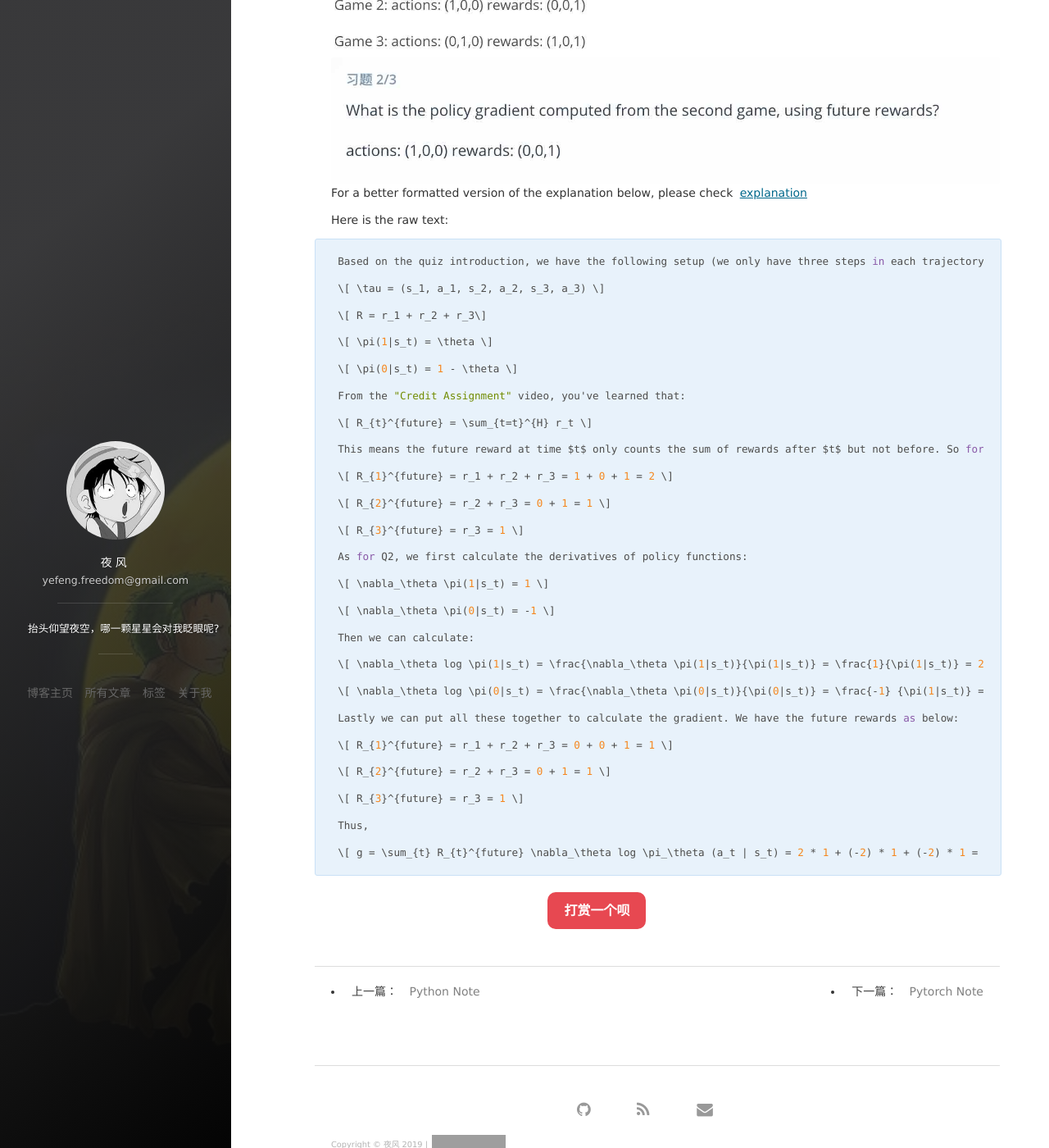
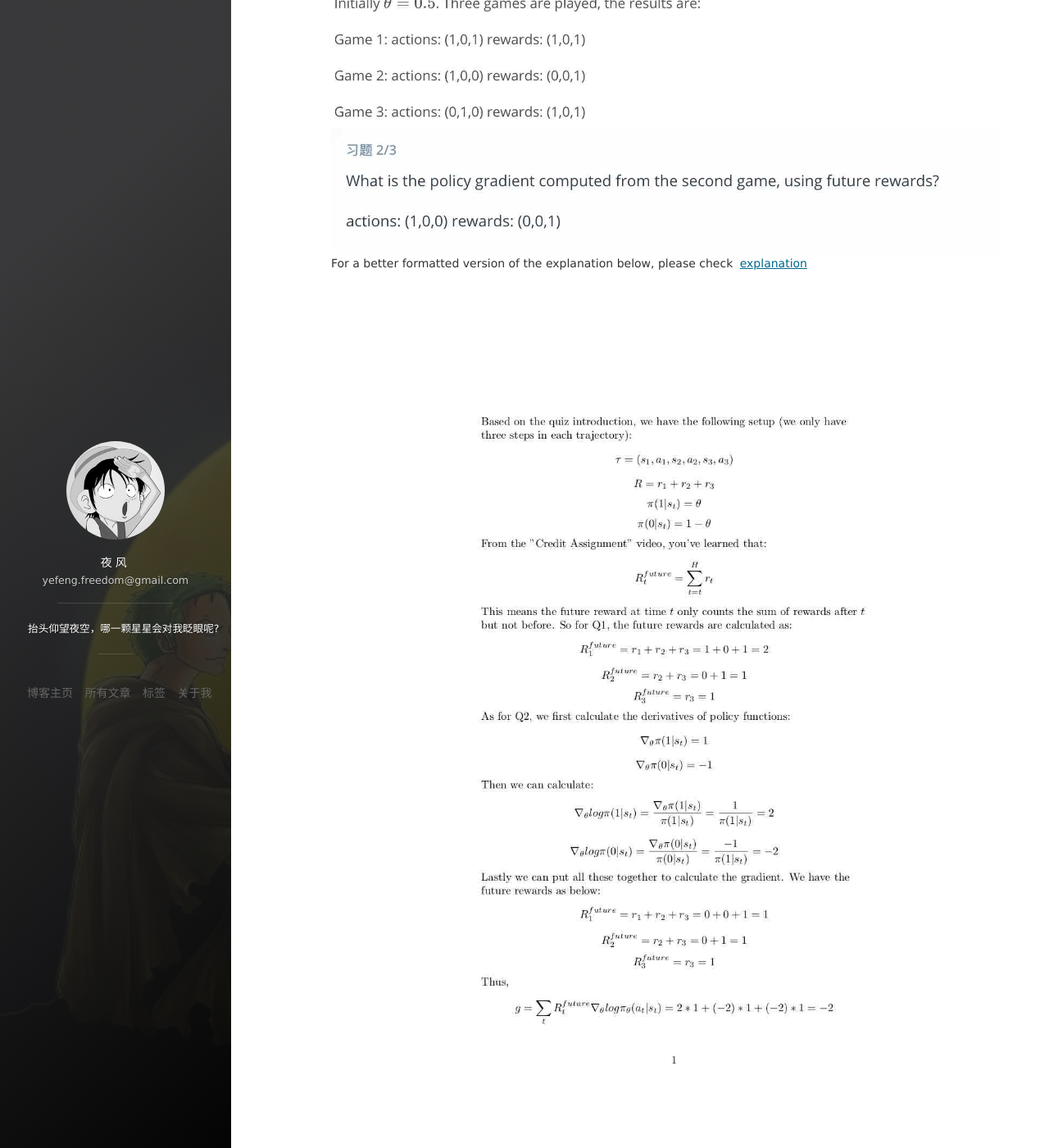
Before and after one commit to yefengjie/yefengjie.github.io, a Jekyll site: the page built from _posts/2018-11-30-ai_reinforcement_learning_notes.md, in a window 1280 px wide and 1400 px high, scrolled down 7009 px. Shown: the whole window at 82% size. Built offline with Jekyll 4.4.1, drawn with Linux system fonts in a browser that asks for light colours; nearby versions of some CDN libraries; comment, search, counter and statistics services are not loaded; grey boxes are pictures that could not be loaded.

Commit message:
doc: update note

```diff
--- a/_posts/2018-11-30-ai_reinforcement_learning_notes.md
+++ b/_posts/2018-11-30-ai_reinforcement_learning_notes.md
@@ -54,129 +54,107 @@
 For a pool layer with a size 2 and stride 2, the output dimension will be reduced by a factor of 2. Read the comments in the code below to see the output size for each layer.
 
 ### Policy-Based Methods Study plan(for review in future)
+
 #### Lesson: Introduction to Policy-Based Methods
 In this lesson, you will learn about methods such as hill climbing, simulated annealing, and adaptive noise scaling. You'll also learn about cross-entropy methods and evolution strategies.
+
 #### Lesson: Policy Gradient Methods
 In this lesson, you'll study REINFORCE, along with improvements we can make to lower the variance of policy gradient algorithms.
+
 #### Lesson: Proximal Policy Optimization
 In this lesson, you'll learn about Proximal Policy Optimization (PPO), a cutting-edge policy gradient method.
+
 #### Lesson: Actor-Critic Methods
 In this lesson, you'll learn how to combine value-based and policy-based methods, bringing together the best of both worlds, to solve challenging reinforcement learning problems.
+
 #### Lesson: Deep RL for Finance (Optional)
 In this optional lesson, you'll learn how to apply deep reinforcement learning techniques for optimal execution of portfolio transactions.
+
 #### Resources (Optional)
 - Read the most famous [blog post](http://karpathy.github.io/2016/05/31/rl/) on policy gradient methods.
 - Implement a policy gradient method to win at Pong in this [Medium post](https://medium.com/@dhruvp/how-to-write-a-neural-network-to-play-pong-from-scratch-956b57d4f6e0).
 - Learn more about [evolution strategies](https://blog.openai.com/evolution-strategies/) from OpenAI.
+
 ### Value-based Methods vs Policy-based Methods
 - With value-based methods, the agent uses its experience with the environment to maintain an estimate of the optimal action-value function. The optimal policy is then obtained from the optimal action-value function estimate.
 - Policy-based methods directly learn the optimal policy, without having to maintain a separate value function estimate.
+
 ### Policy Function Approximation
 - In deep reinforcement learning, it is common to represent the policy with a neural network.
     - This network takes the environment state as input.
     - If the environment has discrete actions, the output layer has a node for each possible action and contains the probability that the agent should select each possible action.
 - The weights in this neural network are initially set to random values. Then, the agent updates the weights as it interacts with (and learns more about) the environment.
+
 ### More on the Policy
 - Policy-based methods can learn either stochastic or deterministic policies, and they can be used to solve environments with either finite or continuous action spaces.
+
 ### Hill Climbing
 - Hill climbing is an iterative algorithm that can be used to find the weights \thetaθ for an optimal policy.
 - At each iteration,
     - We slightly perturb the values of the current best estimate for the weights \theta_{best}θ best, to yield a new set of weights.
     - These new weights are then used to collect an episode. If the new weights \theta_{new}θ new resulted in higher return than the old weights, then we set \theta_{best} \leftarrow \theta_{new}θ best ←θ new.
+
 ### Beyond Hill Climbing
 - Steepest ascent hill climbing is a variation of hill climbing that chooses a small number of neighboring policies at each iteration and chooses the best among them.
 - Simulated annealing uses a pre-defined schedule to control how the policy space is explored, and gradually reduces the search radius as we get closer to the optimal solution.
 - Adaptive noise scaling decreases the search radius with each iteration when a new best policy is found, and otherwise increases the search radius.
+
 ### More Black-Box Optimization
 - The cross-entropy method iteratively suggests a small number of neighboring policies, and uses a small percentage of the best performing policies to calculate a new estimate.
 - The evolution strategies technique considers the return corresponding to each candidate policy. The policy estimate at the next iteration is a weighted sum of all of the candidate policies, where policies that got higher return are given higher weight.
+
 ### Why Policy-Based Methods?
 There are three reasons why we consider policy-based methods:
 - Simplicity: Policy-based methods directly get to the problem at hand (estimating the optimal policy), without having to store a bunch of additional data (i.e., the action values) that may not be useful.
 - Stochastic policies: Unlike value-based methods, policy-based methods can learn true stochastic policies.
 - Continuous action spaces: Policy-based methods are well-suited for continuous action spaces.
+
 ### Policy Gradient Methods Why We use Trajectories?
 You may be wondering: why are we using trajectories instead of episodes? The answer is that maximizing expected return over trajectories (instead of episodes) lets us search for optimal policies for both episodic and continuing tasks!
 
 That said, for many episodic tasks, it often makes sense to just use the full episode. In particular, for the case of the video game example described in the lessons, reward is only delivered at the end of the episode. In this case, in order to estimate the expected return, the trajectory should correspond to the full episode; otherwise, we don't have enough reward information to meaningfully estimate the expected return.
+
 ### An overview of gradient descent optimization algorithms
 [optimizing gradient descent](http://ruder.io/optimizing-gradient-descent/)
+
 ### Likelihood ratio policy gradient
 etc...
+
 ### [evolution-strategies](https://blog.openai.com/evolution-strategies/)
 We’ve discovered that evolution strategies (ES), an optimization technique that’s been known for decades, rivals the performance of standard reinforcement learning (RL) techniques on modern RL benchmarks (e.g. Atari/MuJoCo), while overcoming many of RL’s inconveniences
+
 ### What are Policy Gradient Methods?
 - Policy-based methods are a class of algorithms that search directly for the optimal policy, without simultaneously maintaining value function estimates.
 - Policy gradient methods are a subclass of policy-based methods that estimate the weights of an optimal policy through gradient ascent.
 - In this lesson, we represent the policy with a neural network, where our goal is to find the weights \thetaθ of the network that maximize expected return.
+
 ### The Big Picture Of Policy Gradient Method
 The policy gradient method will iteratively amend the policy network weights to:
 - make (state, action) pairs that resulted in positive return more likely, and
 - make (state, action) pairs that resulted in negative return less likely.
+
 ### Policy Gradient Method Problem Setup
 - A trajectory τ is a state-action sequence s_0, a_0, s, s_H, a_H, s_{H+1}
 - In this lesson, we will use the notation R(τ) to refer to the return corresponding to trajectory τ
 - Our goal is to find the weights θ of the policy network to maximize the expected return![Policy_Gradient_Methods_Expected_Return](../../../images/res/Policy_Gradient_Methods_Expected_Return.png)
+
 ### Policy Gradient Reinforce
 ![Policy Gradient Reinforce](../../../images/res/REINFORCE_pseudocode.png)
+
 ### Policy Gradient Derivation
 ![Policy Gradient Derivation](../../../images/res/REINFORCE_Derivation.png)
+
 ### Proximal Policy Optimization (PPO)
 [link](https://arxiv.org/abs/1707.06347)
+
 ### Notes on Gradient Modification
 Notes on Gradient Modification
 You might wonder, why is it okay to just change our gradient? Wouldn't that change our original goal of maximizing the expected reward?
 
 It turns out that mathematically, ignoring past rewards might change the gradient for each specific trajectory, but it doesn't change the averaged gradient. So even though the gradient is different during training, on average we are still maximizing the average reward. In fact, the resultant gradient is less noisy, so training using future reward should speed things up!
+
 ### Policy Gradient Quiz Equation
 ![Policy Gradient Derivation](../../../images/res/policy_gradient_quiz1.jpg)
 ![Policy Gradient Derivation](../../../images/res/policy_gradient_quiz2.jpg)
 For a better formatted version of the explanation below, please check [explanation](https://www.overleaf.com/read/vtxxxcntnqdg)
-
-Here is the raw text:
-
-    Based on the quiz introduction, we have the following setup (we only have three steps in each trajectory):
-
-    \[ \tau = (s_1, a_1, s_2, a_2, s_3, a_3) \]
-
-    \[ R = r_1 + r_2 + r_3\]
-
-    \[ \pi(1|s_t) = \theta \]
-
-    \[ \pi(0|s_t) = 1 - \theta \]
-
-    From the "Credit Assignment" video, you've learned that:
-
-    \[ R_{t}^{future} = \sum_{t=t}^{H} r_t \]
-
-    This means the future reward at time $t$ only counts the sum of rewards after $t$ but not before. So for Q1, the future rewards are calculated as:
-
-    \[ R_{1}^{future} = r_1 + r_2 + r_3 = 1 + 0 + 1 = 2 \]
-
-    \[ R_{2}^{future} = r_2 + r_3 = 0 + 1 = 1 \]
-
-    \[ R_{3}^{future} = r_3 = 1 \]
-
-    As for Q2, we first calculate the derivatives of policy functions:
-
-    \[ \nabla_\theta \pi(1|s_t) = 1 \]
-
-    \[ \nabla_\theta \pi(0|s_t) = -1 \]
-
-    Then we can calculate:
-
-    \[ \nabla_\theta log \pi(1|s_t) = \frac{\nabla_\theta \pi(1|s_t)}{\pi(1|s_t)} = \frac{1}{\pi(1|s_t)} = 2 \]
-
-    \[ \nabla_\theta log \pi(0|s_t) = \frac{\nabla_\theta \pi(0|s_t)}{\pi(0|s_t)} = \frac{-1} {\pi(1|s_t)} = -2 \]
-
-    Lastly we can put all these together to calculate the gradient. We have the future rewards as below:
-
-    \[ R_{1}^{future} = r_1 + r_2 + r_3 = 0 + 0 + 1 = 1 \]
-
-    \[ R_{2}^{future} = r_2 + r_3 = 0 + 1 = 1 \]
-
-    \[ R_{3}^{future} = r_3 = 1 \]
-
-    Thus,
-
-    \[ g = \sum_{t} R_{t}^{future} \nabla_\theta log \pi_\theta (a_t | s_t) = 2 * 1 + (-2) * 1 + (-2) * 1 = -2\]
+![Policy Gradient Derivation](../../../images/res/MathExpressions.jpg)
```
Also changed, not shown: images/res/MathExpressions.jpg (added).
